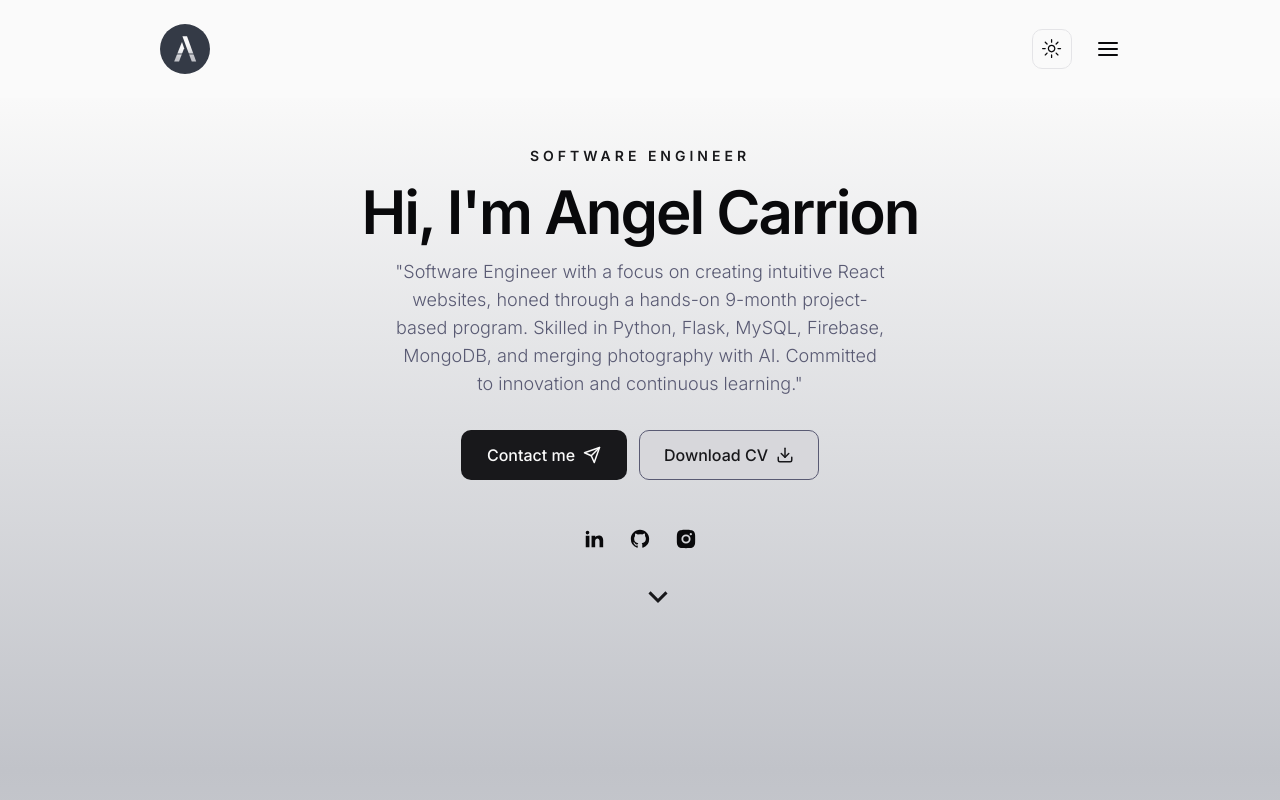
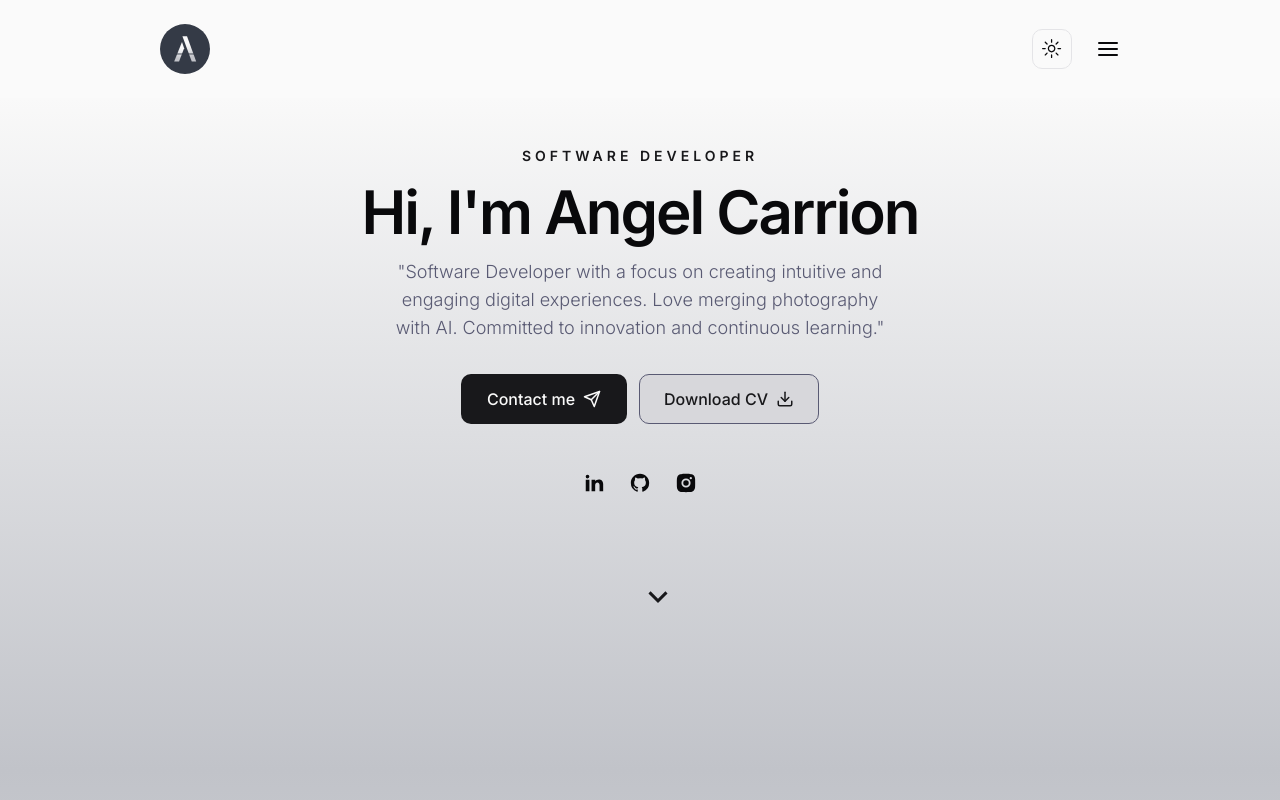
Before and after one commit to AngelJCT/software_engineer_portfolio, a Next.js app: page / in a window 1280 px wide. Shown: the top 800 px of the page. Built offline with nearby package versions, Linux system fonts and the light colour scheme.

Commit message:
simplifying hero description text

```diff
--- a/components/Hero.jsx
+++ b/components/Hero.jsx
@@ -72,15 +72,13 @@ const Hero = () => {
         <div className="flex justify-between gap-x-8">
           <div className="flex max-w-[600px] flex-col justify-center mx-auto xl:mx-0 text-center xl:text-left">
             <div className="text-sm uppercase font-semibold mb-4 text-primary tracking-[4px]">
-              Software Engineer
+              Software Developer
             </div>
             <h1 className="hero-title h1 mb-4">Hi, I'm Angel Carrion</h1>
             <p className="subtitle max-w-[490px] mx-auto xl:mx-0">
-              "Software Engineer with a focus on creating intuitive React
-              websites, honed through a hands-on 9-month project-based program.
-              Skilled in Python, Flask, MySQL, Firebase, MongoDB, and merging
-              photography with AI. Committed to innovation and continuous
-              learning."
+              "Software Developer with a focus on creating intuitive and
+              engaging digital experiences. Love merging photography with AI.
+              Committed to innovation and continuous learning."
             </p>
 
             <div className="flex flex-col gap-y-3 md:flex-row gap-x-3 mx-auto xl:mx-0 mb-12">
```
